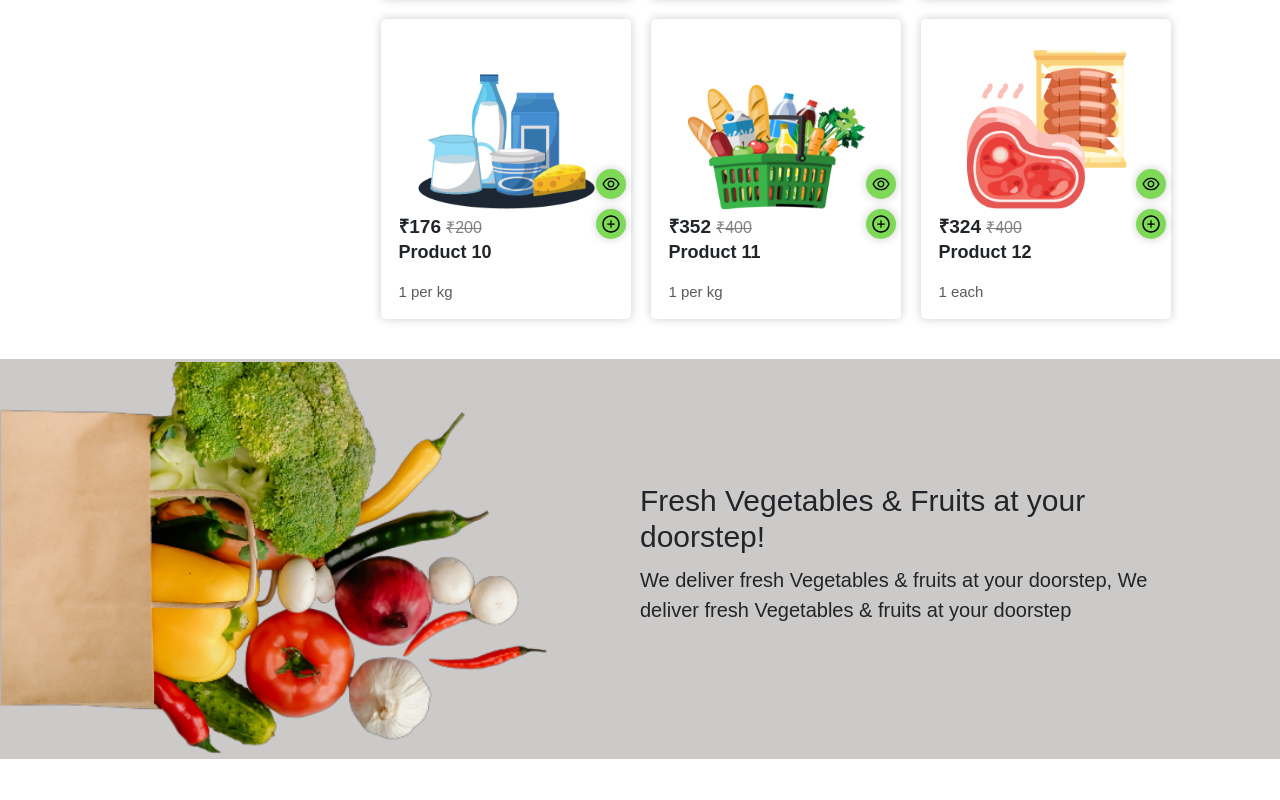
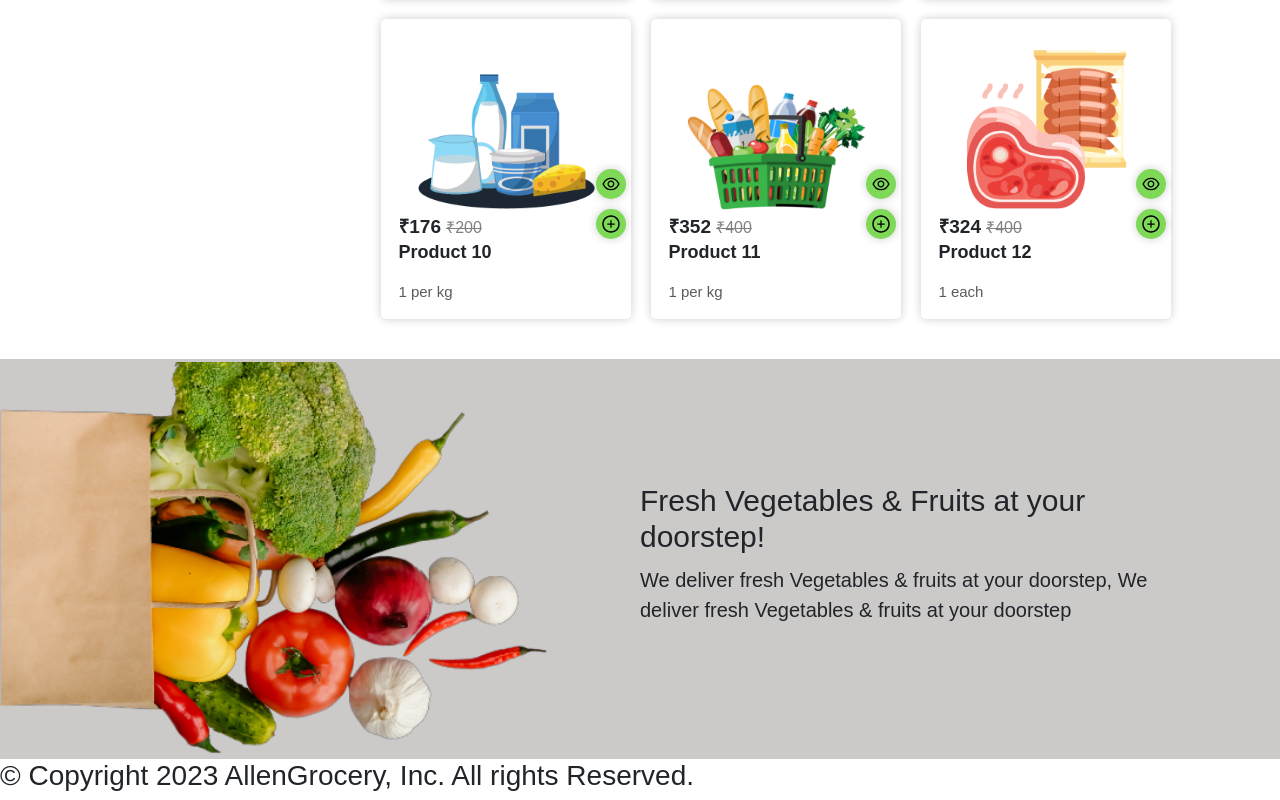
Before and after one commit to allenlopes/AaplaKirana, a React (Create React App) app: page / in a window 1280 px wide. Shown: the part 1944-2744 px from the top of the page. Before the commit the page ends 2703 px from the top, so only its background shows below. Built offline with nearby package versions, Linux system fonts and the light colour scheme.

Commit message:
In src/components/Footer/Footer2.js file modified

```diff
--- a/src/components/Footer/Footer2.js
+++ b/src/components/Footer/Footer2.js
@@ -4,7 +4,9 @@ const Footer2 = () => {
   return (
     <div className="footer">
       <div className="footerin1"></div>
-      <div className="footerin2"></div>
+      <div className="footerin2">
+        <h3>© Copyright 2023 AllenGrocery, Inc. All rights Reserved.</h3>
+      </div>
     </div>
   );
 }
```
